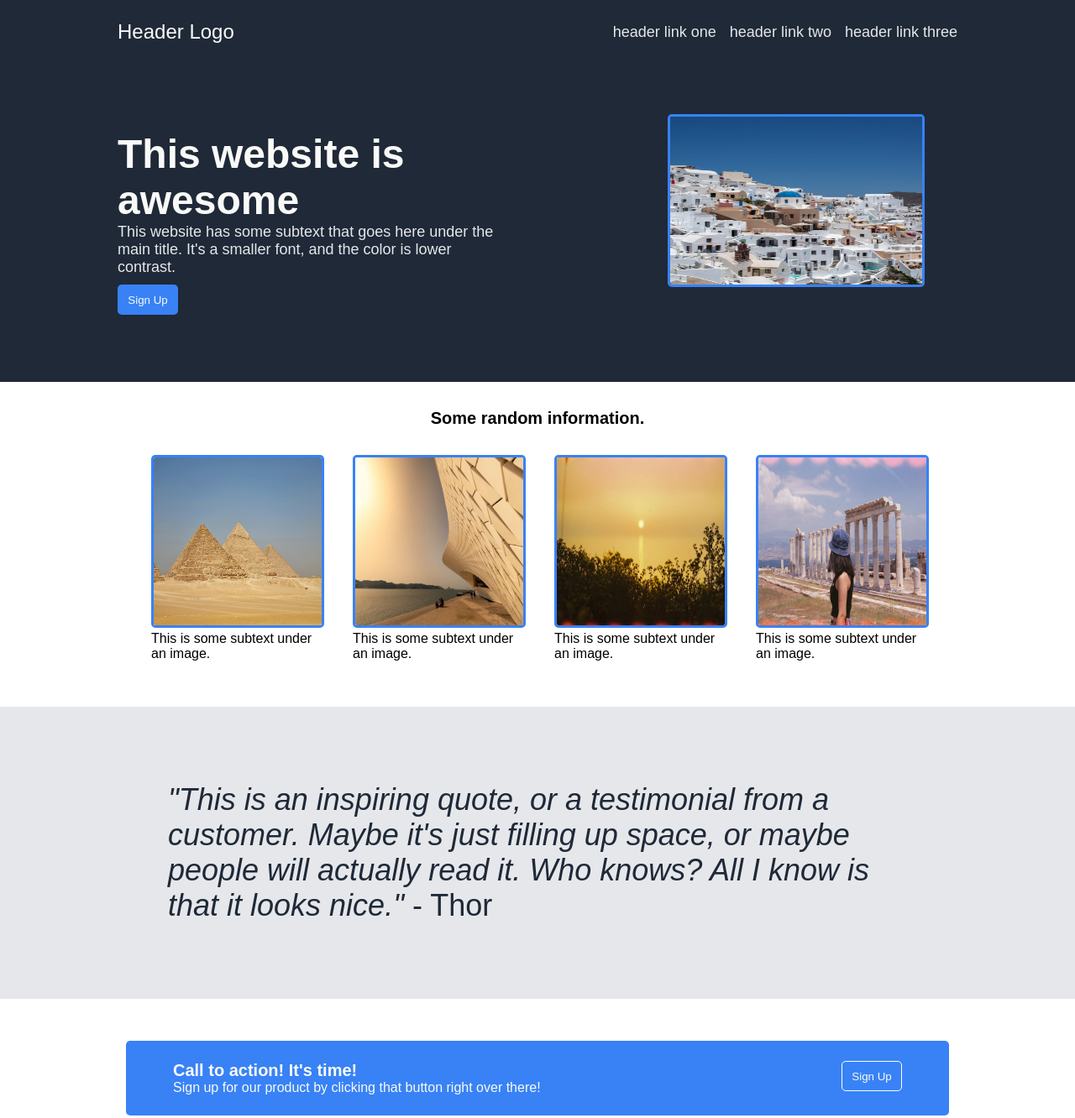
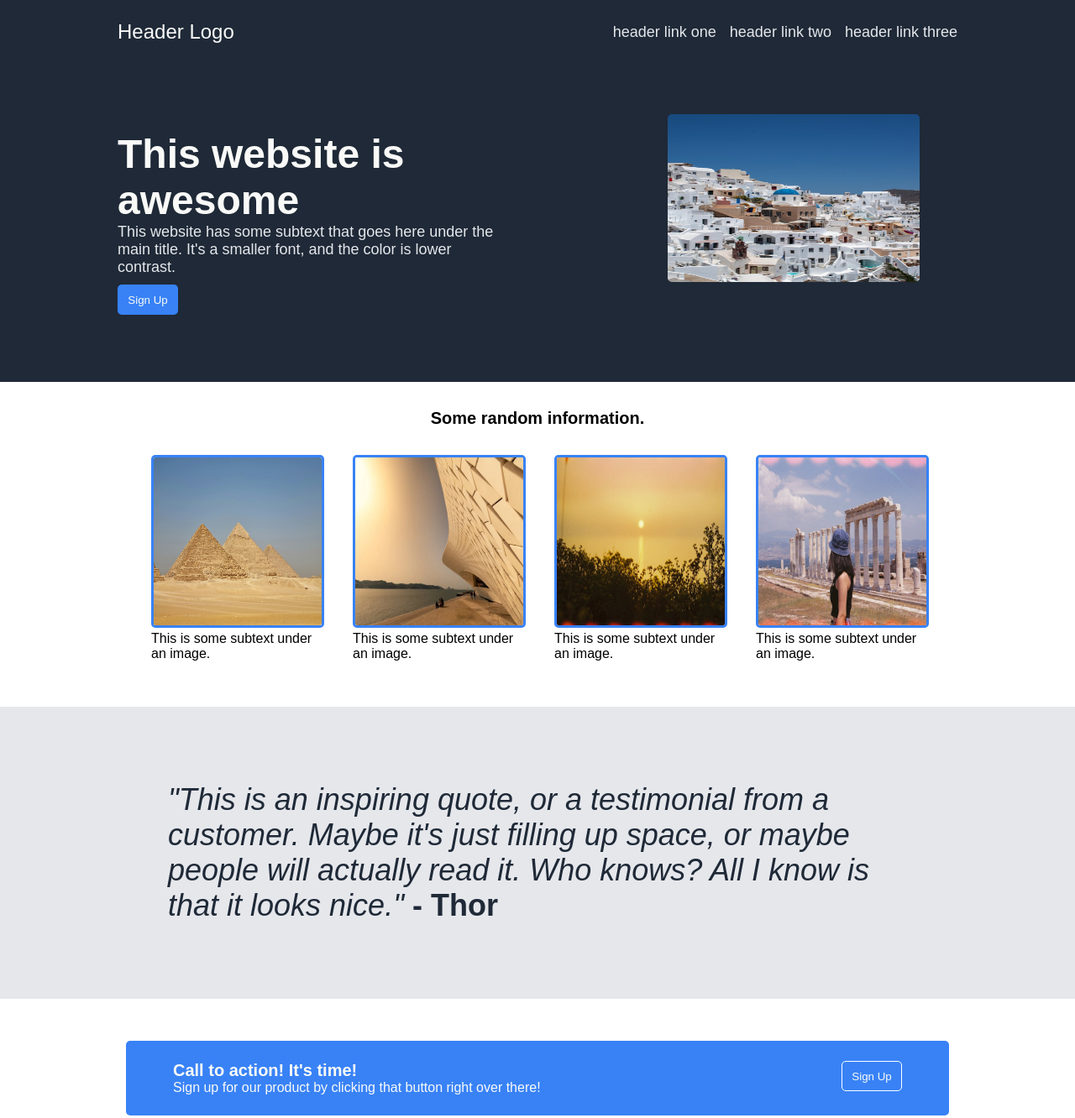
Before and after one commit to ryanbaas/landing-page, a plain HTML site: page index.html in a window 1280 px wide. Shown: the top 1332 px of the page at 84% size. Drawn offline with Linux system fonts and the light colour scheme.

Commit message:
Finalize styling on quote section in index.html and style.css

```diff
--- a/index.html
+++ b/index.html
@@ -52,7 +52,7 @@
         </div>
 
         <div class="quote">
-            <p><em>"This is an inspiring quote, or a testimonial from a customer. Maybe it's just filling up space, or maybe people will actually read it. Who knows? All I know is that it looks nice."</em> - Thor</p>
+            <p><span id="quote-text">"This is an inspiring quote, or a testimonial from a customer. Maybe it's just filling up space, or maybe people will actually read it. Who knows? All I know is that it looks nice."</span> <span class="author">- Thor</span></p>
         </div>
 
         <div class="call-to-action">
--- a/style.css
+++ b/style.css
@@ -101,11 +101,19 @@ img {
     background: #E5E7EB;
     font-size: 36px;
     color: #1f2937;
-    font-weight: 100;
     display: flex;
     justify-content: center;
     margin-top: 54px;
     padding: 54px 200px 54px 200px;
+}
+
+#quote-text {
+    font-style: italic;
+    font-weight: 100;
+}
+
+.author {
+    font-weight: bold;
 }
 
 .call-to-action {
@@ -142,3 +150,7 @@ img {
     text-align: center;
     padding: 20px;
 }
+
+.image-container img {
+    border: none;
+}
```
Also changed, not shown: 1 other file.
